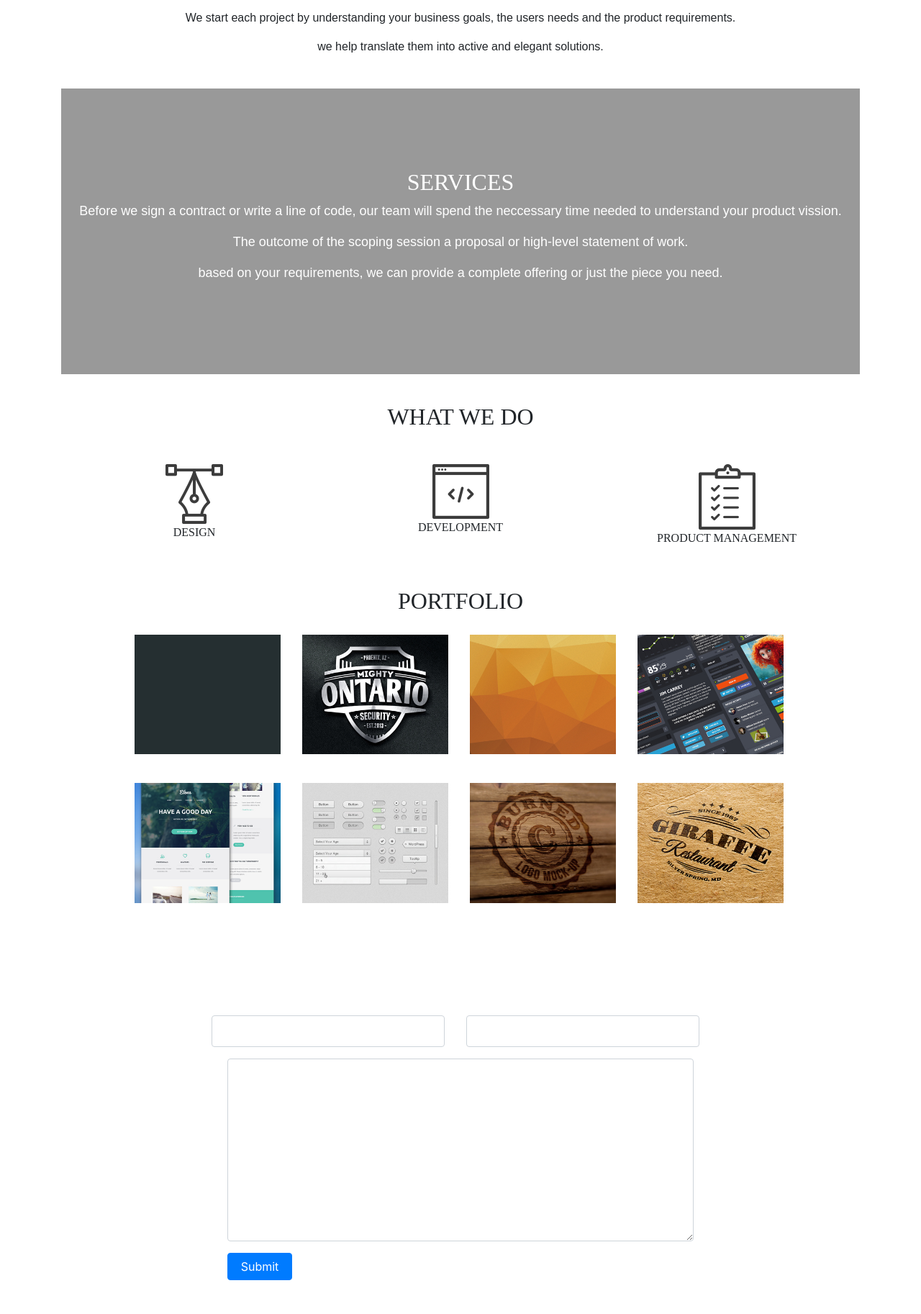
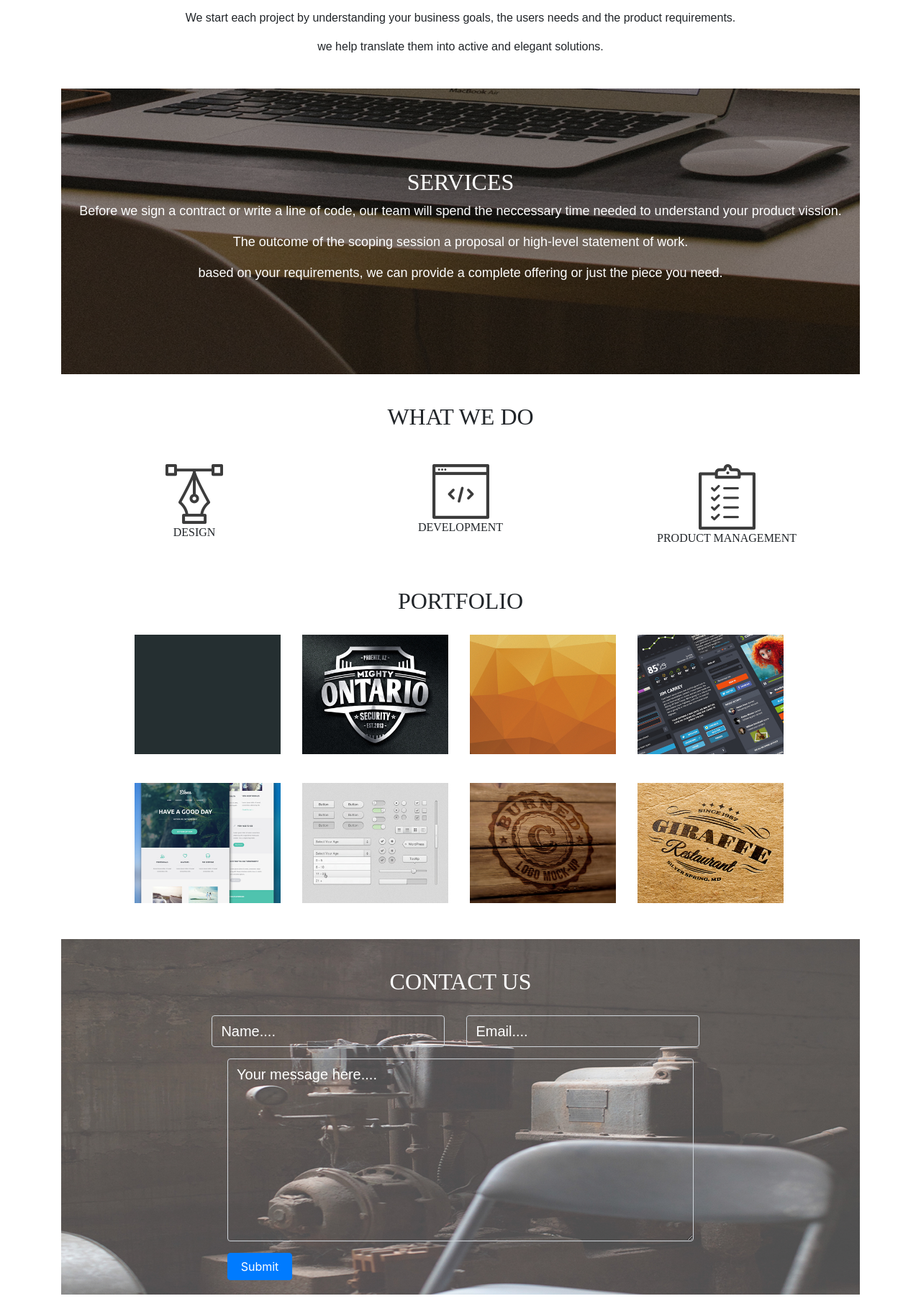
Before and after one commit to njonde/Delani-Studio, a plain HTML site: page index.html in a window 1280 px wide. Shown: the part 670-2496 px from the top of the page at 72% size. Drawn offline with nearby package versions, Linux system fonts and the light colour scheme.

Commit message:
background revision

```diff
--- a/css/style.css
+++ b/css/style.css
@@ -1,5 +1,5 @@
 .landing{
-  background-image: url(".image/background/h_img.jpg");
+  background-image: url("image/background/h_img.jpg");
   background-position: center center;
   background-size: cover;
   background-repeat: no-repeat;
@@ -42,7 +42,7 @@
   }
   .services{
     text-align: center;
-    background-image: url("./image/background/s_image.jpg");
+    background-image: url("/image/background/s_image.jpg");
     color: white;
     background-position: center;
     background-size: cover;
@@ -85,7 +85,7 @@
     font-family: 'Gabriela', serif;
   }
   .contact{
-    background-image: url('./image/background/c_image.jpg');
+    background-image: url('/image/background/c_image.jpg');
     background-position: center center;
     background-size: cover;
     background-repeat: no-repeat;
```
